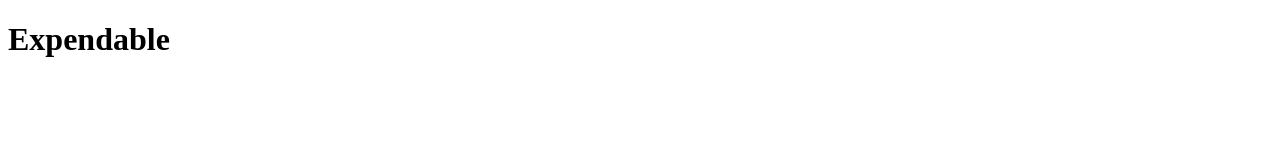
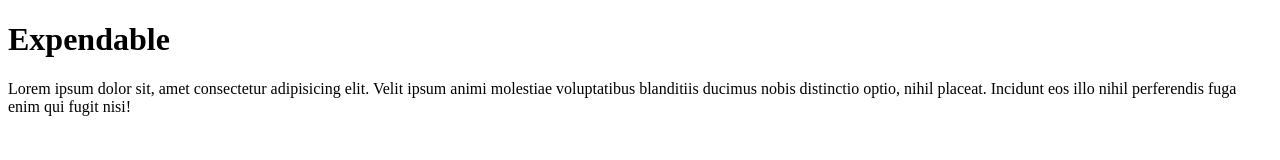
Before and after one commit to Expendables10101/Expendable, a plain HTML site: page index.html in a window 1280 px wide. Drawn offline with Linux system fonts and the light colour scheme.

Commit message:
I added p tag

```diff
--- a/index.html
+++ b/index.html
@@ -8,6 +8,7 @@
 </head>
 <body>
     <h1>Expendable</h1>
+    <p>Lorem ipsum dolor sit, amet consectetur adipisicing elit. Velit ipsum animi molestiae voluptatibus blanditiis ducimus nobis distinctio optio, nihil placeat. Incidunt eos illo nihil perferendis fuga enim qui fugit nisi!</p>
 
 </body>
 </html>
```
